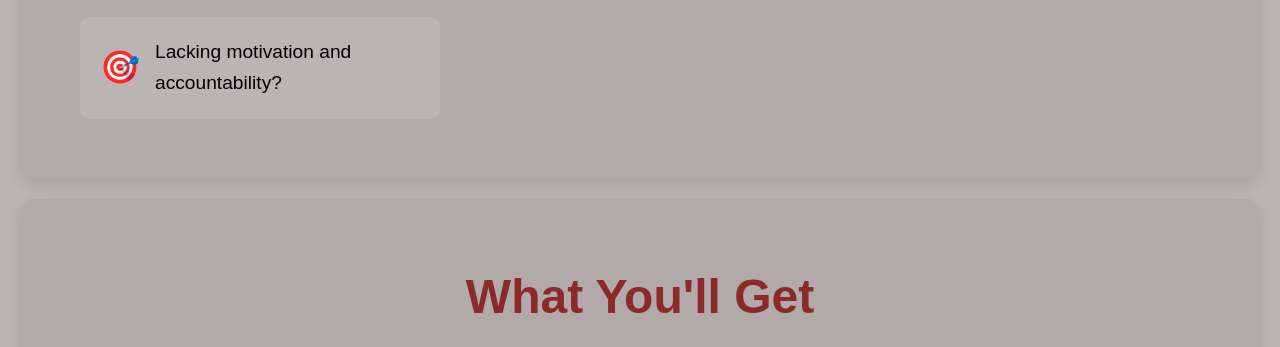
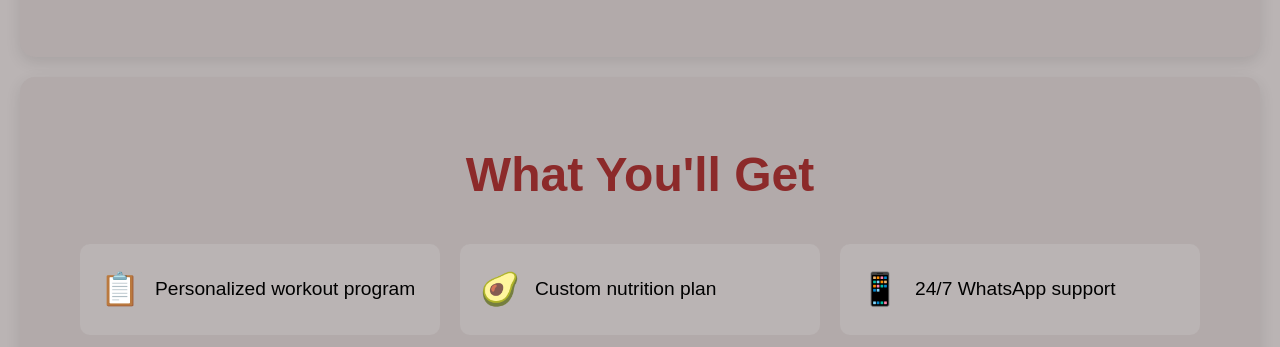
Before and after one commit to dsharpey/LANDINGPAGE-TEMPLATE, a plain HTML site: page index.html in a window 1280 px wide. Shown: the part 750-1097 px from the top of the page. Drawn offline with Linux system fonts and the light colour scheme.

Commit message:
Update index.html

```diff
--- a/index.html
+++ b/index.html
@@ -333,11 +333,6 @@ p { font-size: 1.2rem; text-align: center; }
                     <span class="emoji">💸</span>
                     <p>Wasting money on programs that don't work?</p>
                 </div>
-                <div class="point">
-                    <span class="emoji">🎯</span>
-                    <p>Lacking motivation and accountability?</p>
-                </div>
-            </div>
         </div>
     </section>
 
```
